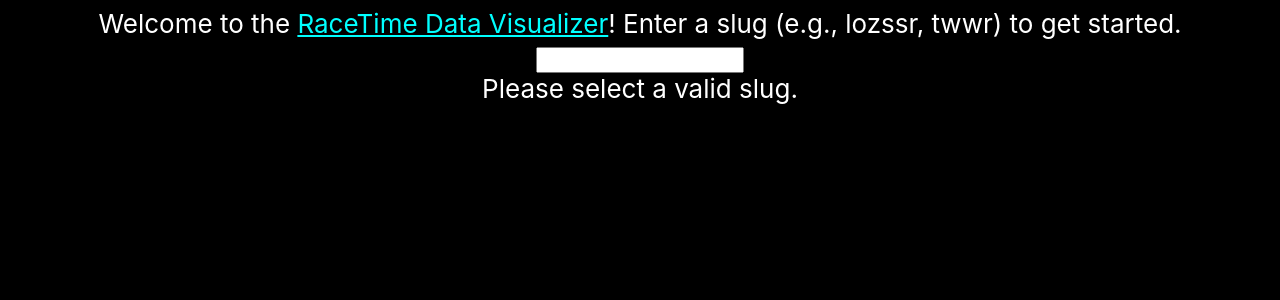
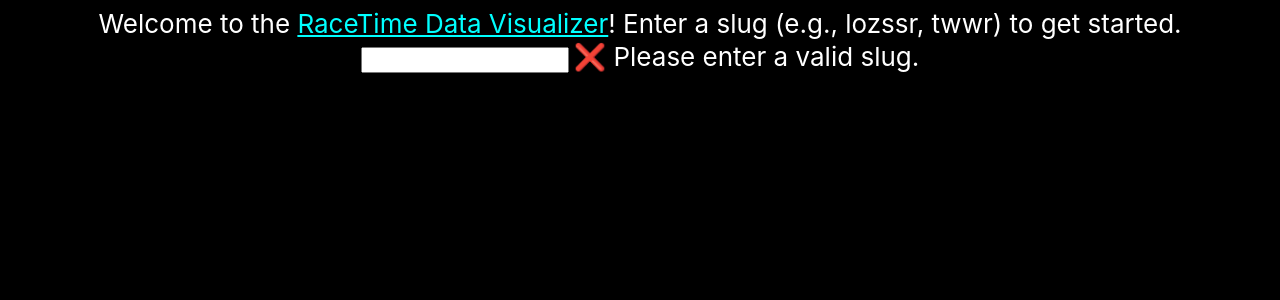
Before and after one commit to robojumper/racetime-data, a React (Create React App) app: page / in a window 1280 px wide. Shown: the top 300 px of the page. Built offline with nearby package versions, Linux system fonts and the light colour scheme.

Commit message:
Show any loaded goals, require an Enter press to load races

```diff
--- a/src/App.css
+++ b/src/App.css
@@ -5,7 +5,6 @@
   position: absolute;
   height: 100%;
   width: 100%;
-  flex-direction: column;
   /* align-items: center; */
   /* justify-content: center; */
   font-size: calc(10px + 2vmin);
--- a/src/CategoryLauncher.tsx
+++ b/src/CategoryLauncher.tsx
@@ -1,30 +1,30 @@
 import { useState } from "react";
 import "./CategoryLauncher.css";
-import { isValidSlug, getRecordableGoals } from "./Loader";
+import { isValidSlug } from "./Loader";
 type CLProps = {
 	setTableSlug: (slug: string, validity: boolean) => Promise<void>;
 	setTableGoal: (goal: string) => void;
+	goalRaceMap: Map<string, Set<number>>;
 };
 
 export default function CategoryLauncher(props: CLProps) {
-	const { setTableSlug, setTableGoal } = props;
+	const { setTableSlug, setTableGoal, goalRaceMap } = props;
 
 	const updateSlug = (newSlug: string) => {
+		setSlug(newSlug);
 		isValidSlug(newSlug).then((valid) => {
 			setValidSlug(valid);
-			setTableSlug(newSlug, valid);
-			if (valid) {
-				getRecordableGoals(newSlug).then((goals) => {
-					setGoalList(goals);
-				});
-			} else {
-				setGoalList([]);
-			}
 		});
 	};
 
+	const submitSlug = () => {
+		if (validSlug) {
+			setTableSlug(slug, true);
+		}
+	};
+
+	const [slug, setSlug] = useState("");
 	const [validSlug, setValidSlug] = useState(false);
-	const [goalList, setGoalList] = useState<Array<string>>([]);
 
 	return (
 		<div className="inputRow">
@@ -34,20 +34,26 @@
 					href="https://github.com/YourAverageLink/racetime-data"
 					target="_blank"
 					rel="noreferrer">
-						RaceTime Data Visualizer
+					RaceTime Data Visualizer
 				</a>
 				! Enter a slug (e.g., lozssr,
 				twwr) to get started.
 			</span>
-			<form>
+			<form
+				onSubmit={(event) => {
+					event.preventDefault();
+					submitSlug();
+				}}
+			>
 				<input
 					type="text"
 					onChange={(string) => {
 						updateSlug(string.currentTarget.value);
 					}}
-				/>
+
+				/><span style={{ verticalAlign: "middle", marginLeft: "5px" }}>{validSlug ? "✅ Press Enter to load this game's races." : "❌ Please enter a valid slug."}</span>
 			</form>
-			{validSlug && (
+			{goalRaceMap.size !== 0 && (
 				<div>
 					<select
 						name="goal"
@@ -57,9 +63,9 @@
 						<option selected disabled value="">
 							Select a goal:
 						</option>
-						{goalList.map((goalName, idx) => (
+						{Array.from(goalRaceMap.keys()).map((goalName, idx) => (
 							<option value={goalName} key={idx}>
-								{goalName}
+								{goalName} ({goalRaceMap.get(goalName)?.size} race{goalRaceMap.get(goalName)?.size === 1 ? "" : "s"})
 							</option>
 						))}
 					</select>
--- a/src/FmtTable.css
+++ b/src/FmtTable.css
@@ -4,10 +4,9 @@
     overscroll-behavior: none;
     margin-left: 5px;
     margin-right: 5px;
-    margin-bottom: calc(5vh + 8px);
     margin-top: 8px;
     overflow: auto;
-    max-height: calc(83vh - 52px);
+    max-height: calc(65% + 40px);
 }
 
 table {
--- a/src/Head2Head.css
+++ b/src/Head2Head.css
@@ -3,6 +3,7 @@
     display: flex;
     flex-direction: column;
     padding: 8px;
+    height: 100%;
 }
 
 .catLaunch {
@@ -11,4 +12,5 @@
 
 .fmtTbl {
     flex: 1 1 auto;
+    height: 100%;
 }
--- a/src/Head2Head.tsx
+++ b/src/Head2Head.tsx
@@ -80,11 +80,10 @@
 				<CategoryLauncher
 					setTableSlug={setTableSlug}
 					setTableGoal={setTableGoal}
+					goalRaceMap={muTable.goalRaceMap}
 				/>
 			</div>
-			{!validSlug ? (
-				<span>Please select a valid slug.</span>
-			) : (
+			{validSlug && (
 				currentSlugData !== undefined && (
 					<span>
 						Selected Game:{" "}
@@ -96,12 +95,13 @@
 						>
 							{currentSlugData.name}
 						</a>
-						. {muTable.raceArray.length} total recorded races loaded
+						. {muTable.raceArray.length} total recorded race{muTable.raceArray.length === 1 ? "" : "s"} loaded
 						{loading ? " so far." : "."}
 					</span>
 				)
 			)}
-			{validSlug && (recordTable.size !== 0 ? (
+			{validSlug &&
+				(recordTable.size !== 0 ? (
 					<div className="fmtTbl">
 						<FormattedTable
 							playerNameList={playerNameList}
@@ -109,16 +109,10 @@
 							userInfoMap={userInfoMap}
 						/>
 					</div>
-			) : muTable.goal === "" ? (
+				) : muTable.goal === "" && (
 					<span>Select a goal and a Head2Head table will appear here.</span>
-			) : (
-				currentSlugData !== undefined && (
-					<span>
-						There are no recorded races for {muTable.goal}
-						{loading ? " (some may not have been loaded yet)." : "."}
-					</span>
 				)
-			))}
+			)}
 		</div>
 	);
 }
--- a/src/MUTable.ts
+++ b/src/MUTable.ts
@@ -45,6 +45,7 @@
     raceArray: Array<RaceData> = [];
     playerRaceMap = new Map<string, MUEntrant>();
     goal: string = "";
+    goalRaceMap = new Map<string, Set<number>>();
 
     /** Returns the intersection of two sets of races, filtered by the currently selected goal. */
     intersectByGoal(set1: Set<number>, set2: Set<number>): Set<number> {
@@ -151,6 +152,10 @@
     processRace(race: RaceData): boolean {
         const arrayID = this.raceArray.length;
         this.raceArray.push(race);
+        if (!this.goalRaceMap.has(race.goal.name)) {
+            this.goalRaceMap.set(race.goal.name, new Set<number>());
+        }
+        this.goalRaceMap.get(race.goal.name)?.add(arrayID);
         let newPlayersAdded = false;
         for (const entrant of race.entrants) {
             const { user } = entrant;
@@ -182,6 +187,7 @@
         this.goal = "";
         this.raceArray = [];
         this.playerRaceMap = new Map<string, MUEntrant>();
+        this.goalRaceMap = new Map<string, Set<number>>();
     }
 
 }
```
Lines whose indentation alone changed are shown as unchanged.
